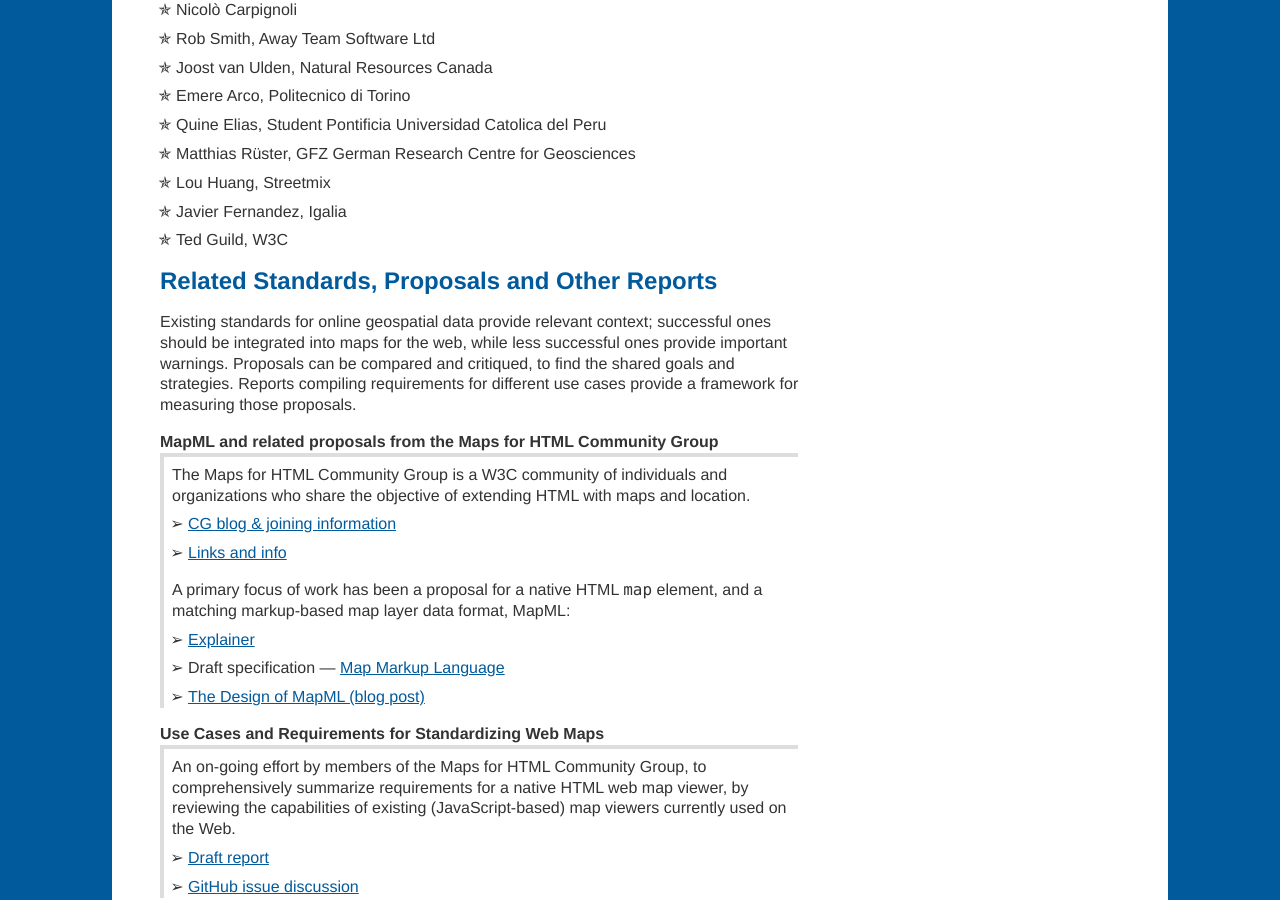
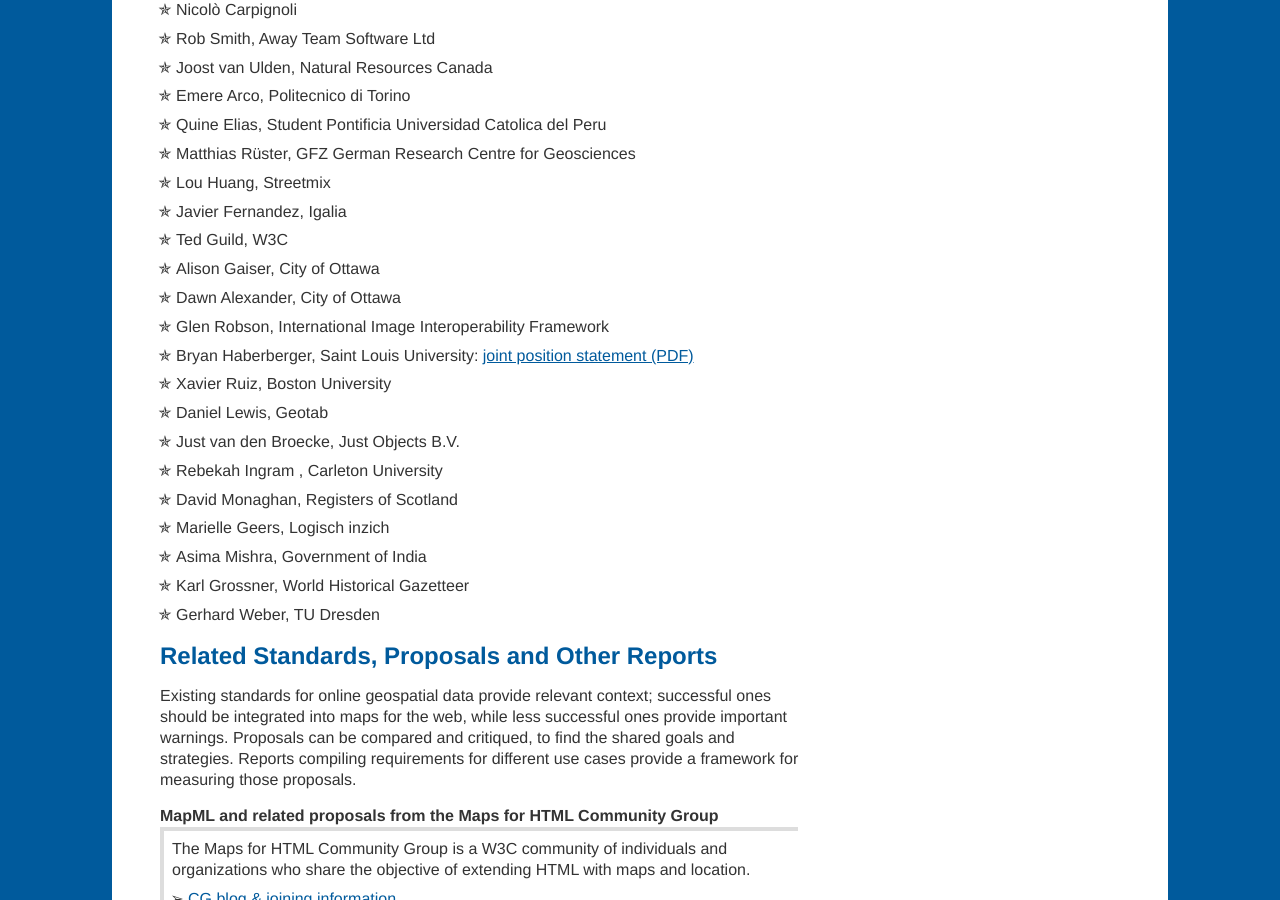
Before and after one commit to Maps4HTML/Maps4HTML-Workshop-2020, a Jekyll site: the page built from supporting-material.html, in a window 1280 px wide and 900 px high, scrolled down 4304 px. Built offline with Jekyll 4.4.1, drawn with Linux system fonts in a browser that asks for light colours; some of the changed text lies outside the part shown.

Commit message:
Catc hup branch to include changes from master

```diff
--- a/_data/agenda.yml
+++ b/_data/agenda.yml
@@ -160,7 +160,6 @@
         - Panelists:
             - Brandon Biggs, Audiom / Smith-Kettlewell Eye Research Institute
             - Doug Schepers, Fizz Studio
-            - James Coughlan, Audiom / Smith-Kettlewell Eye Research Institute
             - Tony Stockman, Queen Mary University
             - Nicholas Giudice, University of Maine
         - Moderator:
--- a/_data/participants.yml
+++ b/_data/participants.yml
@@ -114,3 +114,16 @@
 - "Lou Huang, Streetmix"
 - "Javier Fernandez, Igalia"
 - "Ted Guild, W3C"
+- "Alison Gaiser, City of Ottawa"
+- "Dawn Alexander, City of Ottawa"
+- "Glen Robson, International Image Interoperability Framework"
+- "Bryan Haberberger, Saint Louis University"
+- "Xavier Ruiz, Boston University"
+- "Daniel Lewis, Geotab"
+- "Just van den Broecke, Just Objects B.V."
+- "Rebekah Ingram , Carleton University"
+- "David Monaghan, Registers of Scotland"
+- "Marielle Geers, Logisch inzich"
+- "Asima Mishra, Government of India"
+- "Karl Grossner, World Historical Gazetteer"
+- "Gerhard Weber, TU Dresden"
--- a/_data/position-statements.yml
+++ b/_data/position-statements.yml
@@ -2,7 +2,11 @@
 # value: file name of the position statement, a file in supporting-material-uploads\position-statements
 terence-eden: "Terence_Eden.pdf"
 chris-little: "Chris_Little.pdf"
-thomas-uslander: "Fraumhofer-IOSB-DataCove.pdf"
+thomas-uslander: "Joint_Fraumhofer-IOSB-DataCove.pdf"
 karel-charvat: "Karel_Charvat-Plan4all.pdf"
 peter-rushforth: "Peter_Rushforth-CCMEO.pdf"
 simon-pieters: "Simon_Pieters-Bocoup.pdf"
+brandon-biggs: "Brandon_Biggs-Smith-Kettlewell.pdf"
+dan-little: "Dan-Little-GeoMoose.pdf"
+brian-kardell: "Brian_Kardell-Igalia.pdf"
+bryan-haberberger: "Joint_Bryan_Haberberger-IIIF-Maps-Community-Group.pdf"
--- a/_includes/participant-link.html
+++ b/_includes/participant-link.html
@@ -5,7 +5,7 @@
   <span aria-hidden="true">{{ include.participant }}</span>:
   <a href="{{ relBase }}/supporting-material-uploads/position-statements/{{ url }}">
     <span class="visually-hidden">{{ include.participant }}</span>
-    position statement
+    {% if url contains 'Joint' %}joint {% endif %}position statement
   </a>
 {% else %}
   {{ include.participant }}
```
Also changed, not shown: 4 other files.
